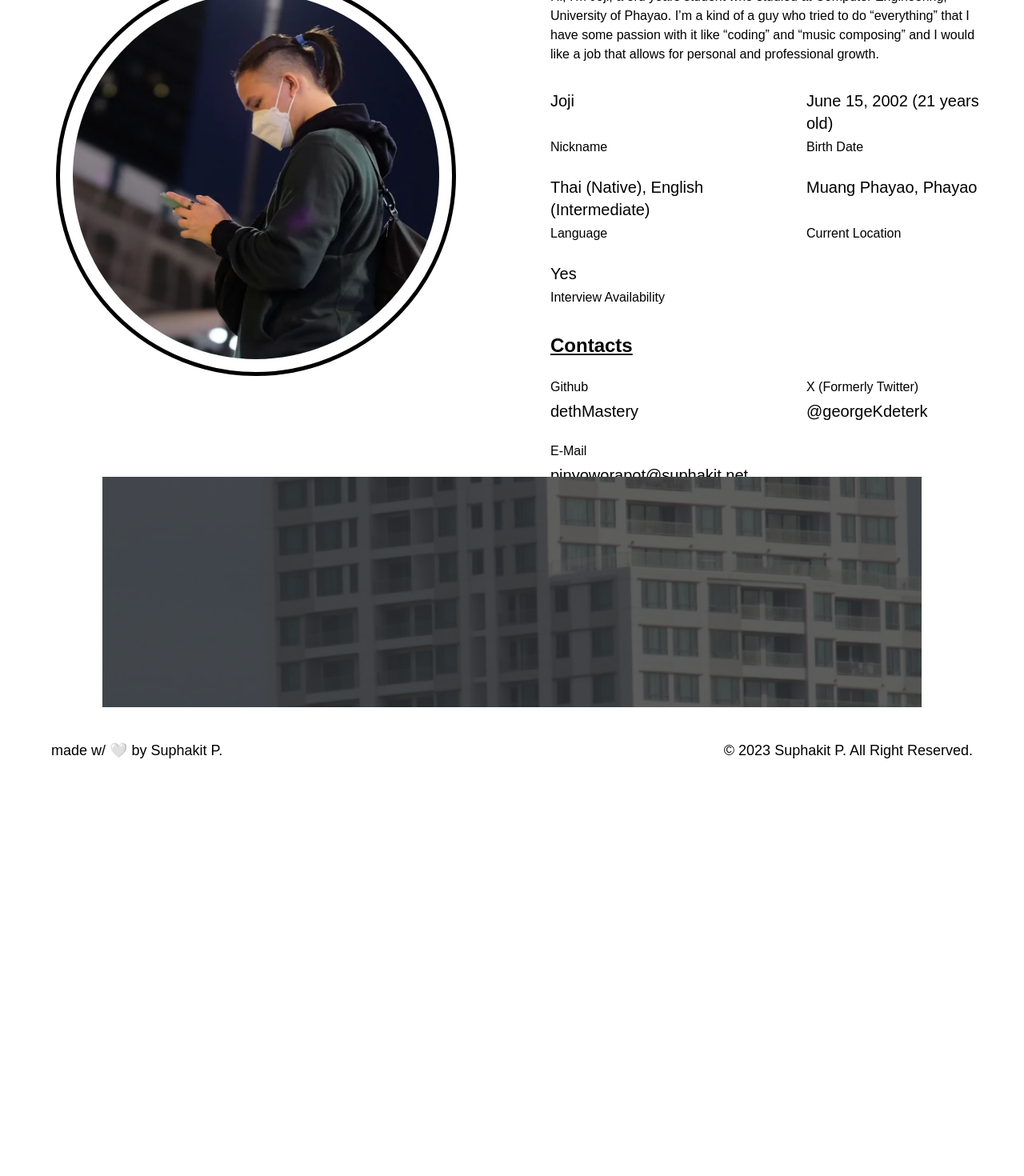
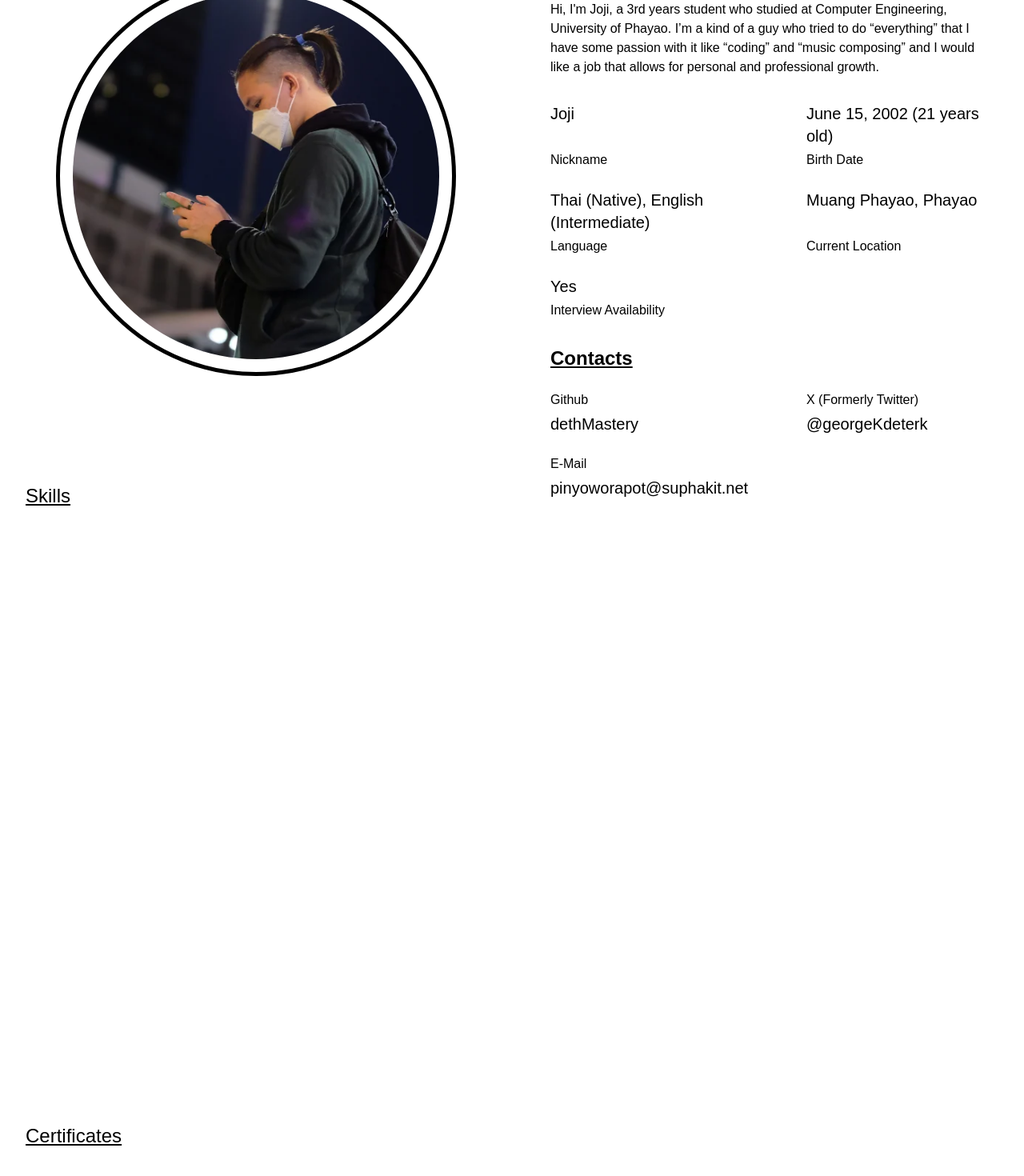
Before and after one commit to dethMastery/resume, a React (Vite) app: page / in a window 1280 px wide. Shown: the part 1260-2730 px from the top of the page at 80% size. Before the commit the page ends 2236 px from the top, so only its background shows below. Built offline with nearby package versions, Linux system fonts and the light colour scheme; a web font is replaced by a local one; what @catppuccin/tailwindcss would draw is missing.

Commit message:
feat<layout>: setting up whole layout

```diff
--- a/src/App.tsx
+++ b/src/App.tsx
@@ -1,7 +1,11 @@
 import ParallaxBox from "./components/ParallaxBox";
+import Footer from "./components/Footer";
+
 import Head from "./components/pages/Head";
 import Me from "./components/pages/Me";
-import Footer from "./components/Footer";
+import Skills from "./components/pages/Skills";
+import Certificates from "./components/pages/Certificates";
+import WorkExperience from "./components/pages/WorksExp";
 
 function App() {
   return (
@@ -9,6 +13,9 @@ function App() {
       <Head />
       <ParallaxBox height="30vh" />
       <Me />
+      <Skills />
+      <Certificates />
+      <WorkExperience />
       <ParallaxBox height="40vh" />
       <Footer />
     </div>
--- /dev/null
+++ b/src/components/pages/Certificates.tsx
@@ -0,0 +1,10 @@
+export default function Certificates() {
+  return (
+    <div id="certificates" className="w-full min-h-screen">
+      <div className="w-full h-[10vh] flex flex-row items-center justify-start text-left underline">
+        <h3 className="text-2xl px-8">Certificates</h3>
+      </div>
+      <div className="w-full md:h-[90vh] h-auto flex flex-row items-center justify-center text-center"></div>
+    </div>
+  );
+}
--- a/src/components/pages/Me.tsx
+++ b/src/components/pages/Me.tsx
@@ -16,7 +16,7 @@ export default function Me() {
           />
         </div>
         <div className="w-full">
-          <div className="px-12">
+          <div className="px-12 md:pt-4">
             <div className="font-medium">
               <h3 className="text-3xl py-1">{UserData.Me.name}</h3>
               <h5 className="text-2xl pt-1">{UserData.Me.subText[0]}</h5>
--- /dev/null
+++ b/src/components/pages/Skills.tsx
@@ -0,0 +1,10 @@
+export default function Skills() {
+  return (
+    <div id="skill" className="w-full min-h-screen">
+      <div className="w-full h-[10vh] flex flex-row items-center justify-start text-left underline">
+        <h3 className="text-2xl px-8">Skills</h3>
+      </div>
+      <div className="w-full md:h-[90vh] h-auto flex flex-row items-center justify-center text-center"></div>
+    </div>
+  );
+}
--- /dev/null
+++ b/src/components/pages/WorksExp.tsx
@@ -0,0 +1,10 @@
+export default function WorkExperience() {
+  return (
+    <div id="workExp" className="w-full min-h-screen">
+      <div className="w-full h-[10vh] flex flex-row items-center justify-start text-left underline">
+        <h3 className="text-2xl px-8">Work Experience</h3>
+      </div>
+      <div className="w-full md:h-[90vh] h-auto flex flex-row items-center justify-center text-center"></div>
+    </div>
+  );
+}
--- a/src/index.css
+++ b/src/index.css
@@ -9,3 +9,7 @@
 	font-family: 'IBM Plex Sans Thai', 'IBM Plex Sans JP', sans-serif;
 	transition: all .3s;
 }
+
+html, body {
+	scroll-behavior: smooth;
+}
```
